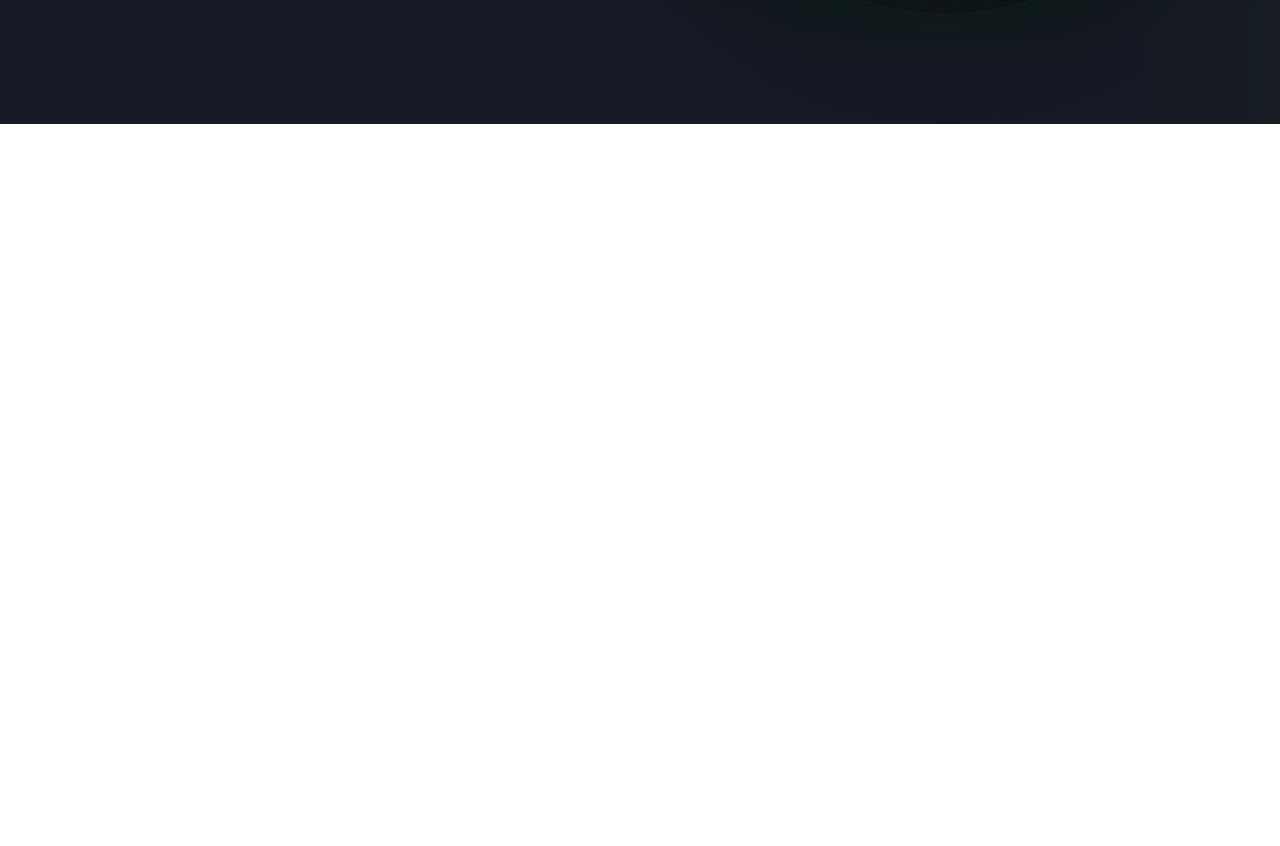
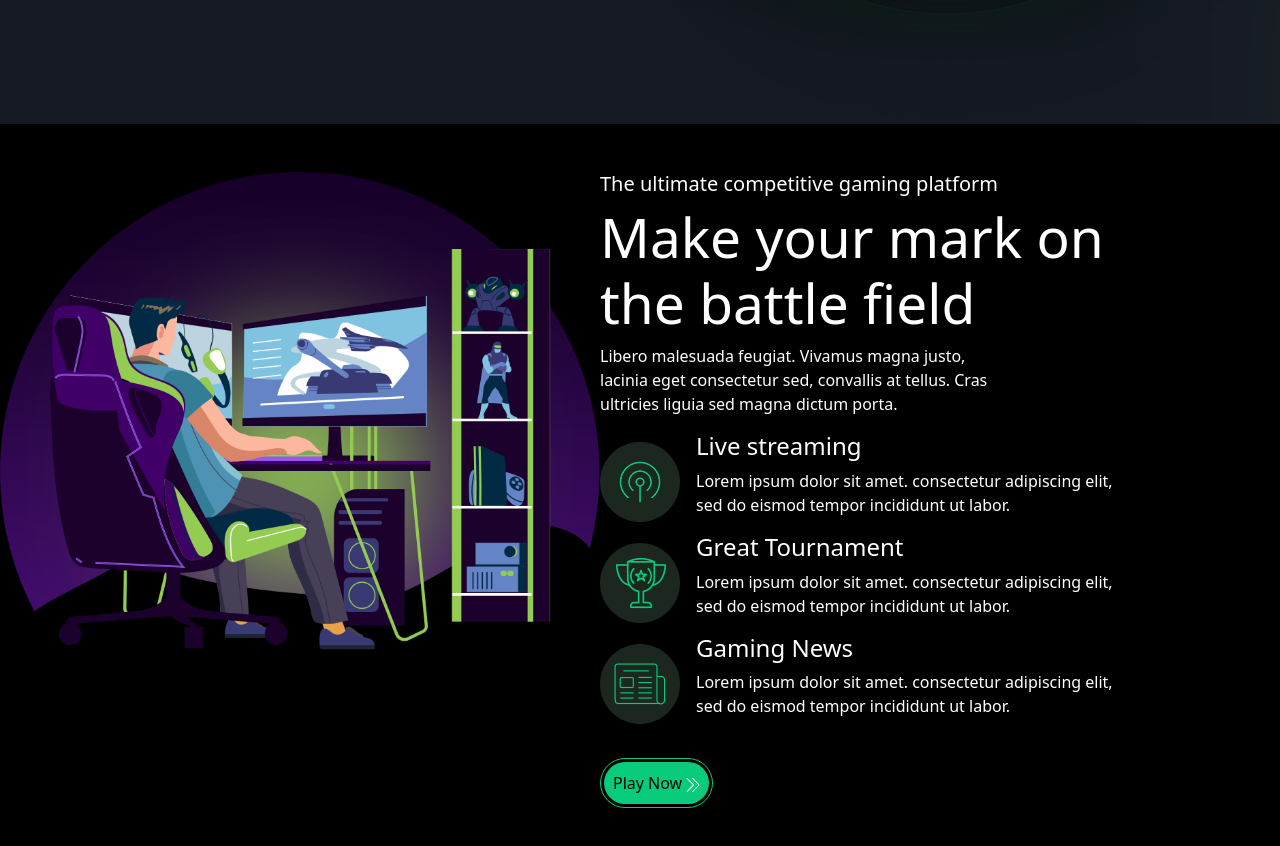
Before and after one commit to RiccardoVoltolina/proj-html-vuejs, a Vue app: page / in a window 1280 px wide. Shown: the part 700-1546 px from the top of the page. Before the commit the page ends 824 px from the top, so only its background shows below. Built offline with nearby package versions, Linux system fonts and the light colour scheme.

Commit message:
add battle section structure

```diff
--- a/src/App.vue
+++ b/src/App.vue
@@ -1,5 +1,6 @@
 <script>
 import AppHeader from './components/AppHeader.vue'
+import AppButton from './components/AppButton.vue'
 export default {
   name: 'App',
   data() {
@@ -9,18 +10,67 @@
   },
   components: {
     AppHeader,
+    AppButton,
   }
 }
 </script>
 
 <template>
   <AppHeader></AppHeader>
-
-
+  <main>
+    <section class="bg-black">
+      <div class="container py-5 w-100 m-0 g-0">
+        <div class="row g-0">
+          <div class="col">
+            <img class="with_600" src="./assets/images/features-illus.png" alt="">
+          </div>
+          <div class="col text-white d-flex flex-column">
+            <h5>The ultimate competitive gaming platform</h5>
+            <h2>Make your mark on the battle field</h2>
+            <p class="w-75">Libero malesuada feugiat. Vivamus magna justo, lacinia eget consectetur sed, convallis at
+              tellus. Cras ultricies liguia sed magna dictum porta.</p>
+            <div class="d-flex align-items-center">
+              <img src="./assets/images/icon/features-icon-1.png" alt="">
+              <div class="ps-3">
+                <h4 class="text-white">Live streaming</h4>
+                <p>Lorem ipsum dolor sit amet. consectetur adipiscing elit, sed do eismod tempor incididunt ut labor.</p>
+              </div>
+            </div>
+            <div class="d-flex align-items-center">
+              <img src="./assets/images/icon/features-icon-2.png" alt="">
+              <div class="ps-3">
+                <h4 class="text-white">Great Tournament</h4>
+                <p>Lorem ipsum dolor sit amet. consectetur adipiscing elit, sed do eismod tempor incididunt ut labor.</p>
+              </div>
+            </div>
+            <div class="d-flex align-items-center">
+              <img src="./assets/images/icon/features-icon-3.png" alt="">
+              <div class="ps-3">
+                <h4 class="text-white">Gaming News</h4>
+                <p>Lorem ipsum dolor sit amet. consectetur adipiscing elit, sed do eismod tempor incididunt ut labor.</p>
+              </div>
+            </div>
+            <div class="pt-4">
+              <AppButton :buttonText="'Play Now'" :img="'src/assets/images/svg/e-double-right-arrow.svg'"></AppButton>
+            </div>
+          </div>
+        </div>
+      </div>
+    </section>
+  </main>
 </template>
 
 <style lang="scss">
 @use './assets/app';
 
 
+
+.with_600 {
+  width: 600px;
+}
+
+h2 {
+  font-size: 55px;
+  color: white;
+}
 </style>
--- a/src/components/AppHeader.vue
+++ b/src/components/AppHeader.vue
@@ -56,7 +56,7 @@
                     <div class="col-5 d-flex flex-column justify-content-center">
                         <h5>Gaming with live streaming</h5>
                         <h2>Future Of <br> Esports</h2>
-                        <p class="">Sed ut perspiciatis unde omnis iste natus error sit voluptatem
+                        <p class="text-white">Sed ut perspiciatis unde omnis iste natus error sit voluptatem
                             accusantium doloremque laudantium</p>
                         <div class="d-flex align-items-center">
                             <AppButton :buttonText="'Explore games'" :img="'src/assets/images/svg/e-double-right-arrow.svg'"></AppButton>
```
